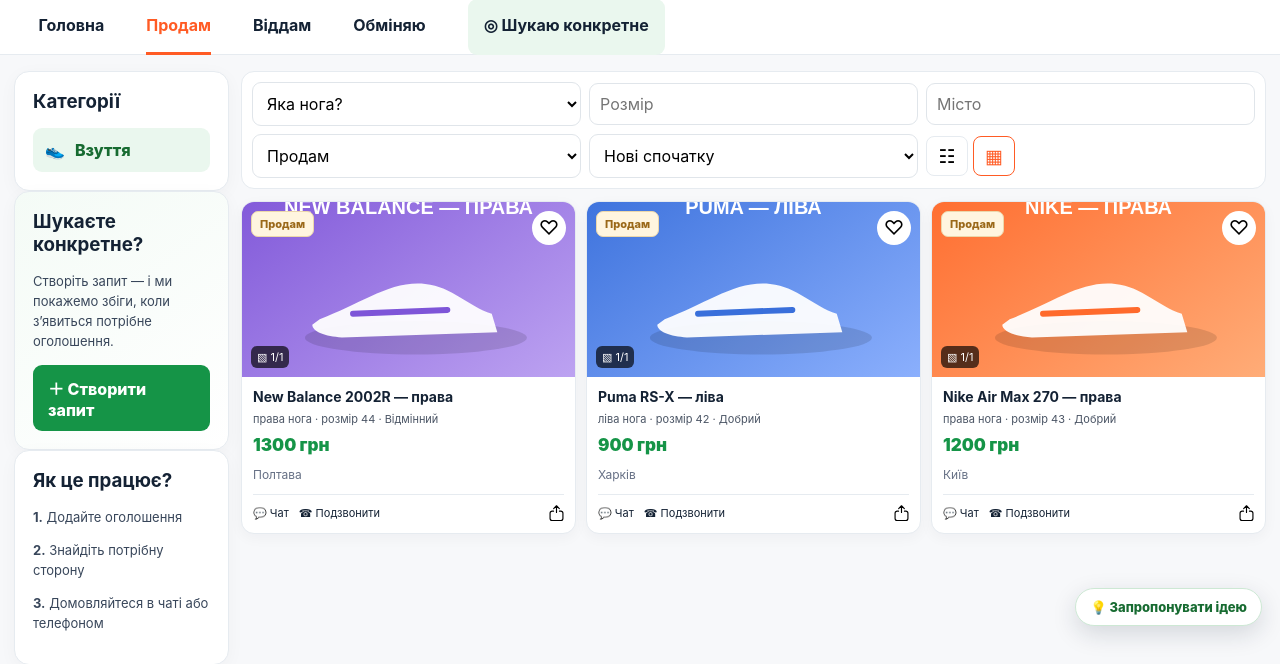
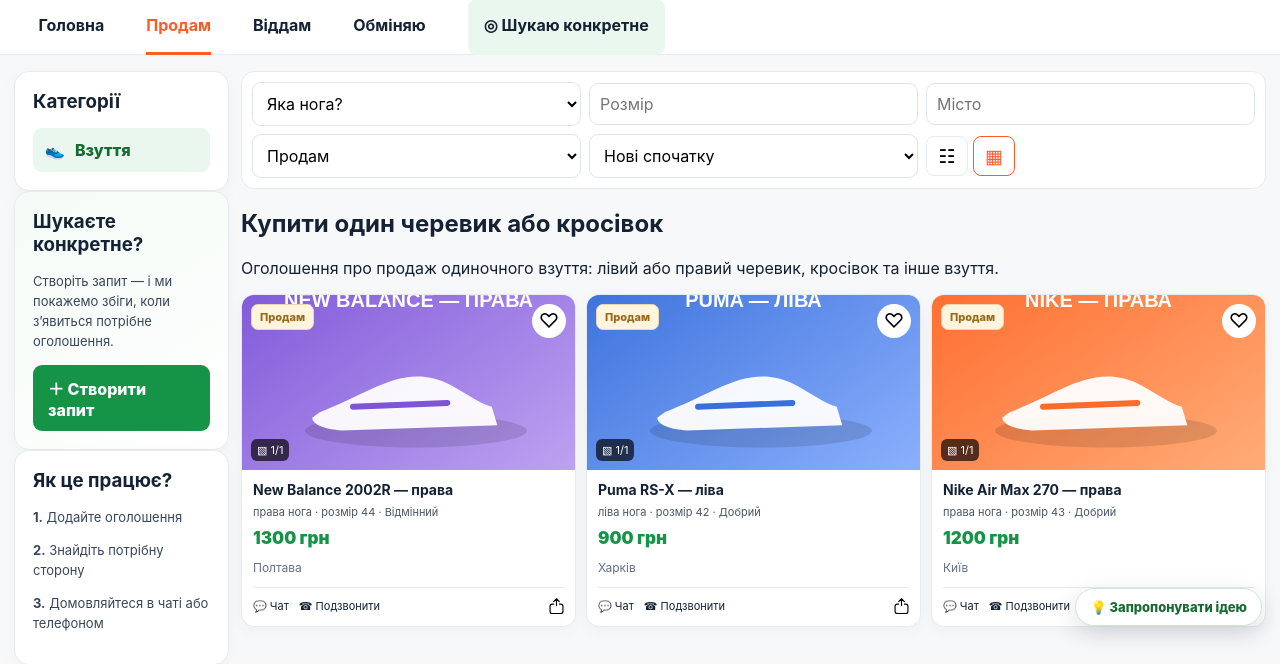
Before and after one commit to odnavtoray/v39, a Flask app: page /?kind=sale in a window 1280 px wide. Shown: the part 154-818 px from the top of the page. Run offline with Flask 3, Linux system fonts and the light colour scheme; data comes from the database, SQL or seed files in the repository.

Commit message:
Add SEO content for 'sale' category in index.html
Add SEO section for single shoe sales based on category.

```diff
--- a/templates/index.html
+++ b/templates/index.html
@@ -43,7 +43,12 @@
       <a class="{{'active' if kind=='exchange' else ''}}" href="/?kind=exchange">{% if lang=="ru" %}Обменяю{% else %}Обміняю{% endif %}</a>
       <a class="{{'active' if kind=='give' else ''}}" href="/?kind=give">{% if lang=="ru" %}Отдам{% else %}Віддам{% endif %}</a>
     </div>
-
+{% if kind == 'sale' %}
+<div class="category-seo">
+  <h2>{% if lang=='ru' %}Купить один ботинок или кроссовок{% else %}Купити один черевик або кросівок{% endif %}</h2>
+  <p>{% if lang=='ru' %}Объявления о продаже одиночной обуви: левый или правый ботинок, кроссовок и другая обувь.{% else %}Оголошення про продаж одиночного взуття: лівий або правий черевик, кросівок та інше взуття.{% endif %}</p>
+</div>
+{% endif %}
     <section id="catalog" class="catalog gridmode">
       {% for l in listings %}
       <article class="card">
```
